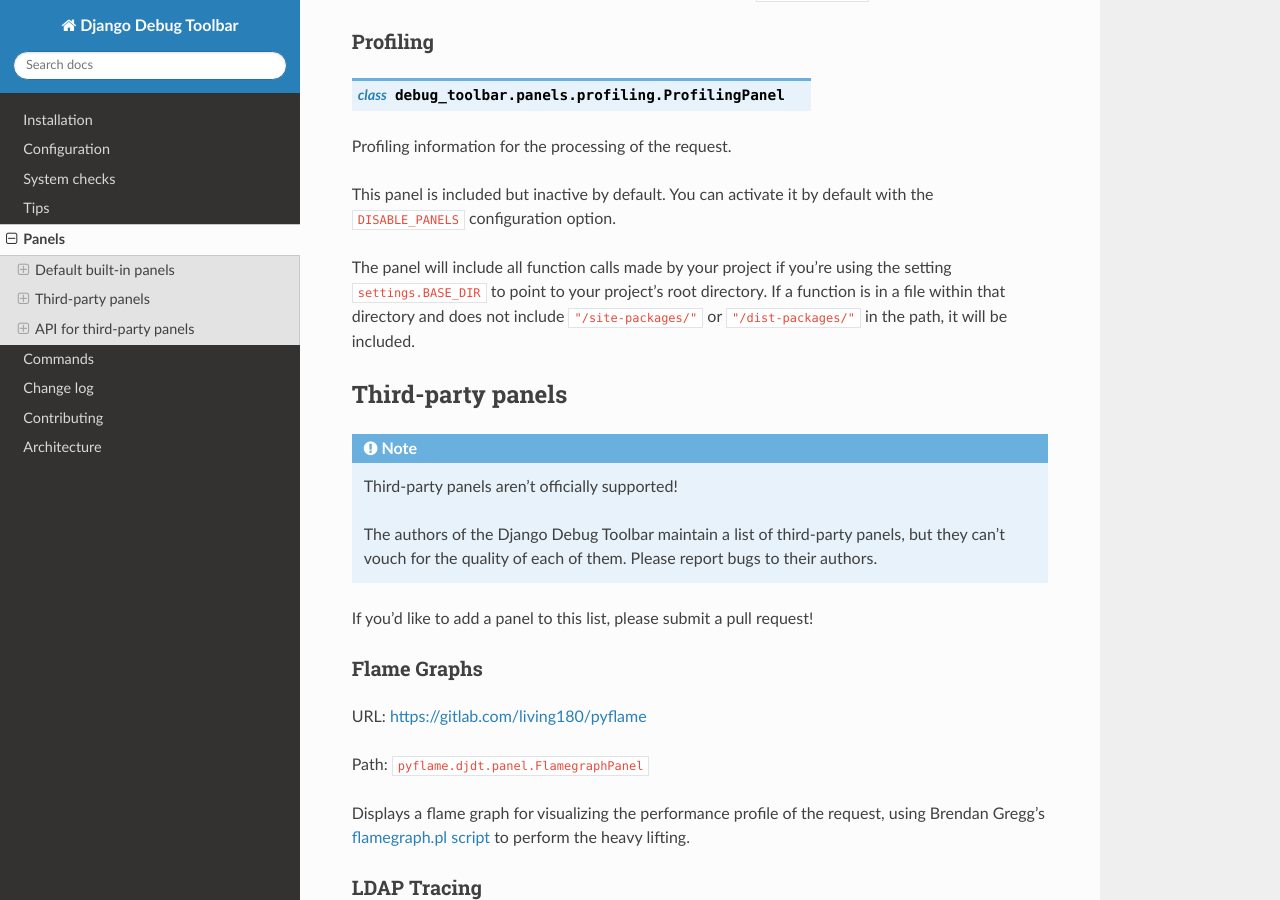
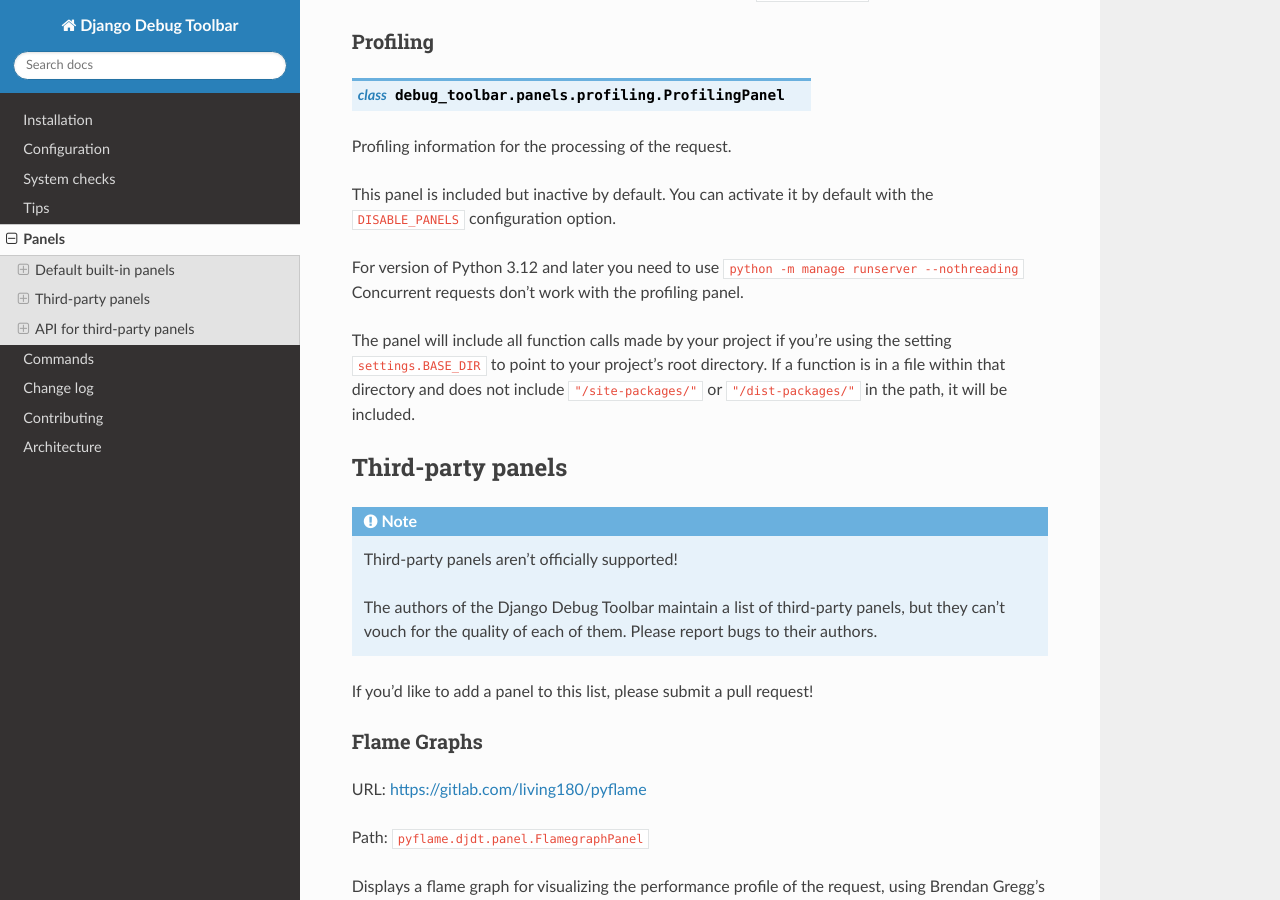
Before and after one commit to jazzband/django-debug-toolbar, a Sphinx documentation site: the page built from docs/panels.rst, in a window 1280 px wide and 900 px high, scrolled down 2563 px. Built offline with Sphinx 7.4.7 and the Read the Docs theme 2.0.0, drawn with Linux system fonts in a browser that asks for light colours.

Commit message:
Docs > Add a note on the profiling panel doc (#1899)
Add a note on the profiling panel document about python 3.12 and later.

```diff
--- a/docs/changes.rst
+++ b/docs/changes.rst
@@ -20,6 +20,8 @@
 * Deprecated the ``OBSERVE_REQUEST_CALLBACK`` setting and added check
   ``debug_toolbar.W008`` to warn when it is present in
   ``DEBUG_TOOLBAR_SETTINGS``.
+* Add a note on the profiling panel about using Python 3.12 and later
+  about needing ``--nothreading``
 
 4.3.0 (2024-02-01)
 ------------------
--- a/docs/panels.rst
+++ b/docs/panels.rst
@@ -122,6 +122,10 @@
 
 This panel is included but inactive by default. You can activate it by default
 with the ``DISABLE_PANELS`` configuration option.
+
+For version of Python 3.12 and later you need to use
+``python -m manage runserver --nothreading``
+Concurrent requests don't work with the profiling panel.
 
 The panel will include all function calls made by your project if you're using
 the setting ``settings.BASE_DIR`` to point to your project's root directory.
--- a/docs/spelling_wordlist.txt
+++ b/docs/spelling_wordlist.txt
@@ -36,6 +36,7 @@
 mouseup
 multi
 neo
+nothreading
 paddings
 pre
 profiler
@@ -47,6 +48,7 @@
 querysets
 refactoring
 resizing
+runserver
 spellchecking
 spooler
 stacktrace
```
